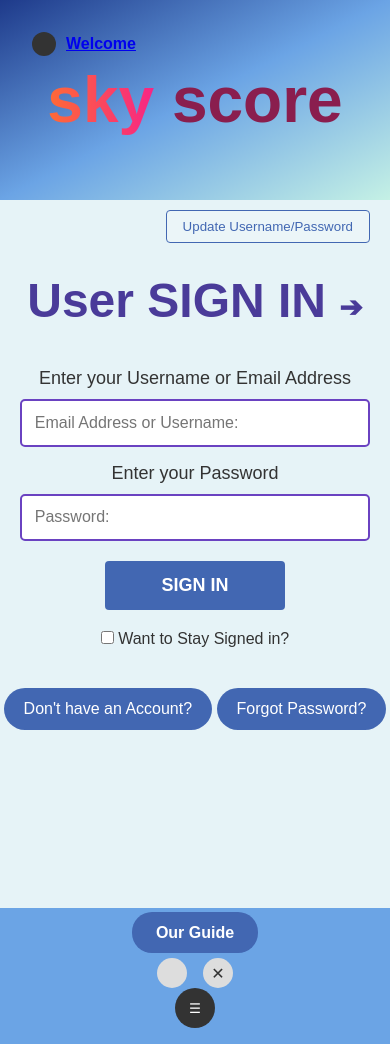
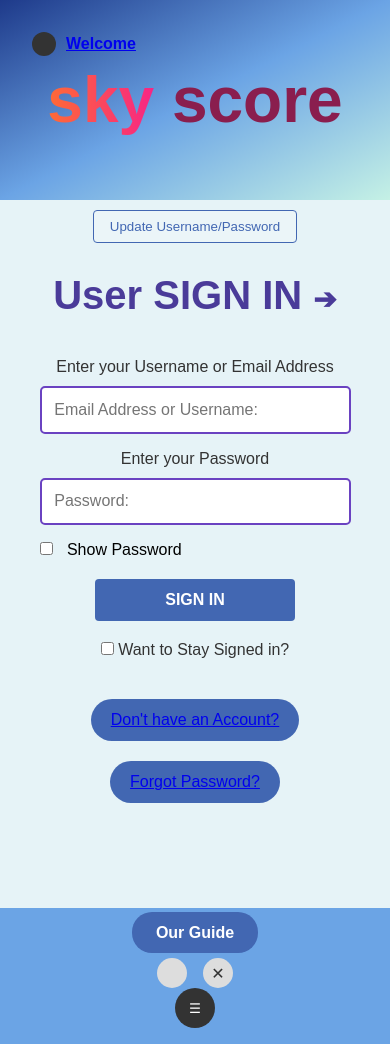
Before and after one commit to shahramhal/SkyScore, a Django app: page /login/ in a window 390 px wide. Run offline with Django 5.2, Linux system fonts and the light colour scheme.

Commit message:
Updated the sign up section
Made some changes in sign up section , so now user can register and log in and data will store in the database . Moreover, I start forgot password section

```diff
--- a/Sky_Score/settings.py
+++ b/Sky_Score/settings.py
@@ -29,7 +29,7 @@ DEBUG = True
 ALLOWED_HOSTS = []
 
 AUTHENTICATION_BACKENDS = [
-    'django.contrib.auth.backends.ModelBackend',  # Default backend
+    # 'django.contrib.auth.backends.ModelBackend',  # Default backend
     # Add any custom backends here, e.g.:
     # 'myapp.backends.CustomAuthBackend',
     'Users.backends.CustomAuthBackend',
--- a/Users/static/css/style.css
+++ b/Users/static/css/style.css
@@ -13,12 +13,16 @@ body {
 .main-container {
     min-height: 100vh;
     padding-bottom: 60px; /* Add space for footer */
+    display: flex;
+    flex-direction: column;
+    align-items: center;
 }
 
 .content-container {
     max-width: 1200px;
     margin: 50px auto 120px auto;
     padding: 0 1rem;
+    width: 100%;
 }
 
 .buttons-container {
@@ -55,6 +59,8 @@ body {
     padding: 10px 20px;
     position: relative;
     z-index: 3;
+    width: 100%;
+    box-sizing: border-box;
 }
 
 .update-button {
@@ -72,6 +78,7 @@ body {
     padding: 20px;
     font-size: 24px;
     color: #4a3b99;
+    width: 100%;
 }
 
 .arrow-icon {
@@ -80,13 +87,14 @@ body {
 
 /* Form styling */
 .login-form-container {
-    max-width: 600px;
+    max-width: 500px;
+    width: 90%;
     margin: 0 auto;
     padding: 20px;
 }
 
 .form-group {
-    margin-bottom: 15px;
+    margin-bottom: 20px;
     text-align: center;
 }
 
@@ -95,15 +103,19 @@ body {
     font-size: 18px;
     margin-bottom: 10px;
     color: #333;
+    text-align: center;
 }
 
 .form-group input {
     width: 100%;
+    max-width: 350px;
     padding: 0.8rem;
     border: 2px solid #6a42c1;
     border-radius: 5px;
     font-size: 1rem;
     box-sizing: border-box;
+    margin: 0 auto;
+    display: block;
 }
 
 .form-actions {
@@ -119,6 +131,8 @@ body {
     font-size: 18px;
     border-radius: 4px;
     cursor: pointer;
+    max-width: 200px;
+    width: 100%;
 }
 
 .stay-signed-in {
@@ -126,14 +140,27 @@ body {
     margin-top: 20px;
     color: #333;
 }
+.password-toggle-container {
+    width: 100%;
+    display: flex;
+    align-items: center;
+    justify-content: flex-start; /* Changed from center to flex-start */
+    margin-left: 20px; /* Add some margin for better positioning */
+  }
 
 /* Account options */
 .account-options {
     text-align: center;
     margin: 20px 0;
+    display: flex;
+    flex-direction: row;
+    gap: 15px;
+    justify-content: center;
+    flex-wrap: wrap;
+    width: 100%;
 }
 
-.no-account-button {
+.no-account-button, .forgot-password-button {
     background-color: var(--primary-blue);
     color: white;
     border: none;
@@ -141,23 +168,16 @@ body {
     font-size: 16px;
     border-radius: 25px;
     cursor: pointer;
+    white-space: nowrap;
 }
 
-.forgot-password-button{
-    background-color: var(--primary-blue);
-    color: white;
-    border: none;
-    padding: 12px 20px;
-    font-size: 16px;
-    border-radius: 25px;
-    cursor: pointer;
-}
 
 /* Registration Form Styles */
 .registration-content {
     max-width: 800px;
     margin: 0 auto;
     padding: 2rem;
+    width: 90%;
 }
 
 .registration-header {
@@ -209,21 +229,17 @@ body {
     margin-bottom: 1.5rem;
 }
 
-.form-group {
-    width: 48%;
-}
-
-/* Password toggle styling */
 .password-toggle-container {
-    width: 100%;
-    display: flex;
-    align-items: center;
-    justify-content: center;
+  width: 100%;
+  display: flex;
+  align-items: center;
+  justify-content: flex-start; /* Changed from center to flex-start */
+  margin-left: 20px; /* Add some margin for better positioning */
 }
 
 .show-password-checkbox {
-    width: auto !important;
-    margin-right: 5px;
+  width: auto !important;
+  margin-right: 10px; /* Increase the space between checkbox and label */
 }
 
 /* Role selection styling */
@@ -235,6 +251,8 @@ body {
 .dropdown {
     position: relative;
     width: 100%;
+    max-width: 350px;
+    margin: 0 auto;
 }
 
 .dropdown-header {
@@ -318,6 +336,22 @@ body {
     background: linear-gradient(to right, var(--accent-blue), var(--primary-blue));
 }
 
+/* forgotPassword styling */
+/* Form styling */
+.f-pass-form-container {
+    max-width: 500px;
+    width: 90%;
+    margin: 0 auto;
+    padding: 20px;
+}
+.f-pass-header {
+    text-align: center;
+    padding: 20px;
+    font-size: 24px;
+    color: #4a3b99;
+    width: 100%;
+}
+
 /* Responsive adjustments */
 @media (max-width: 768px) {
     .form-row {
@@ -346,4 +380,38 @@ body {
     .role-selection .form-group {
         width: 100%;
     }
+
+    .account-options {
+        flex-direction: column;
+        gap: 10px;
+        align-items: center;
+    }
+
+    .auth-header-container {
+        justify-content: center;
+    }
 }
+
+@media (max-width: 480px) {
+    .sign-in-header {
+        font-size: 20px;
+    }
+
+    .form-group label {
+        font-size: 16px;
+    }
+
+    .sign-in-button {
+        padding: 12px 30px;
+        font-size: 16px;
+    }
+}
+@media (max-width:480px){
+    .f-pass-header {
+        text-align: center;
+        padding: 20px;
+        font-size: 24px;
+        color: #4a3b99;
+        width: 100%;
+    }
+}
--- a/Users/templates/login.html
+++ b/Users/templates/login.html
@@ -57,6 +57,17 @@
             />
           </div>
 
+          <div class="show-pass">
+            <label for="show_password">
+              <input
+                type="checkbox"
+                id="show_password"
+                class="show-password-checkbox"
+              />
+              Show Password
+            </label>
+          </div>
+
           <div class="form-actions">
             <button type="submit" class="sign-in-button auth-button">
               SIGN IN
@@ -73,8 +84,10 @@
       </div>
 
       <div class="account-options">
-        <button class="no-account-button">Don't have an Account?</button>
-        <button class="forgot-password-button">Forgot Password?</button>
+        <button class="no-account-button">
+          <a href="{% url 'home' %}">Don't have an Account?<a/></button>
+        <button class="forgot-password-button">
+          <a href="{% url 'forgotPassword' %}">Forgot Password?<a/></button>
       </div>
 
       {% include "footer.html" %}
--- a/Users/urls.py
+++ b/Users/urls.py
@@ -11,5 +11,6 @@ urlpatterns = [
     path('signup/', views.signup_view, name='signup'),
     # Route for admin/manager login page
     # path('django-admin/', views.admin_login, name='django-admin'),
-    path('dashboard/', views.dashboard, name='dashboard')
+    path('dashboard/', views.dashboard, name='dashboard'),
+    path('forgotPassword/', views.forgotPassword, name='forgotPassword')
 ]
--- a/Users/views.py
+++ b/Users/views.py
@@ -1,6 +1,8 @@
 from django.shortcuts import render, redirect
 from django.contrib import messages
 from .models import User
+from django.contrib.auth.hashers import make_password
+from django.contrib.auth import authenticate, login
 # Create your views here.
 
 def home(request):
@@ -12,9 +14,11 @@ def login_view(request):
         username = request.POST.get('username')
         password = request.POST.get('password')
 
+         # Try to find the user in your custom table
+        user = authenticate(request, username=username, password=password)
+
         try:
-            # Try to find the user in your custom table
-            user = User.objects.get(username=username, password=password)
+
 
             # Store user info in session
             request.session['user_id'] = user.userID
@@ -34,27 +38,54 @@ def login_view(request):
             return redirect('login')
 
     return render(request, 'login.html')
-
 def signup_view(request):
     if request.method == 'POST':
         # Process the form data
         username = request.POST.get('username')
         email = request.POST.get('email')
         password = request.POST.get('password')
-        user_type = request.POST.get('userType', 'customer')  # Default to customer
+        confirm_password = request.POST.get('confirm_password')
+        first_name = request.POST.get('name')
+        last_name = request.POST.get('surname')
+        role = request.POST.get('role')
+
+        # Convert role from form to userType in database
+        role_mapping = {
+            'team_member': 'Engineer',
+            'team_lead': 'TeamLead',
+            'dept_lead': 'SenManager',
+            'Sen-man': 'SenManager',
+            'admin': 'Admin'
+        }
+        user_type = role_mapping.get(role, 'Engineer')  # Default to Engineer
+
+         # Validate passwords match
+        if password != confirm_password:
+            messages.error(request, 'Passwords do not match')
+            return redirect('signup')
+
+        # Check if username already exists
+        if User.objects.filter(username=username).exists():
+            messages.error(request, 'Username already exists')
+            return redirect('signup')
+
+        # Check if email already exists
+        if User.objects.filter(email=email).exists():
+            messages.error(request, 'Email already exists')
+            return redirect('signup')
 
         # Create a new user using Django's auth system
         try:
-            user = User.objects.create_user(
+            # Create a new user using your custom User model
+            user = User(
                 username=username,
                 email=email,
-                password=password,  # create_user handles hashing
-                userType=user_type
+                password=make_password(password),  # Note: You should hash this password
+                userType=user_type,
+                first_name=first_name,
+                last_name=last_name
             )
-
-            # If you have a custom user profile model for user_type
-            # Create it here and link to the auth user
-            # profile = UserProfile.objects.create(user=user, user_type=user_type)
+            user.save()
 
             messages.success(request, 'Account created successfully! Please log in.')
             return redirect('login')
@@ -85,3 +116,5 @@ def dashboard(request):
 
 #     # Render the manager login page
 #     return render(request, 'admin_login.html')
+def forgotPassword(request):
+    return render (request, 'forgotPassword.html')
```
Also changed, not shown: Users/backends.py (+7 -4 lines), Users/static/js/script.js (deleted, +0 -13 lines), Users/static/js/user_script.js (added, +26 -0 lines), Users/templates/forgotpassword.html (added, +53 -0 lines), Users/templates/signup.html (+12 -17 lines), db.sqlite3.
